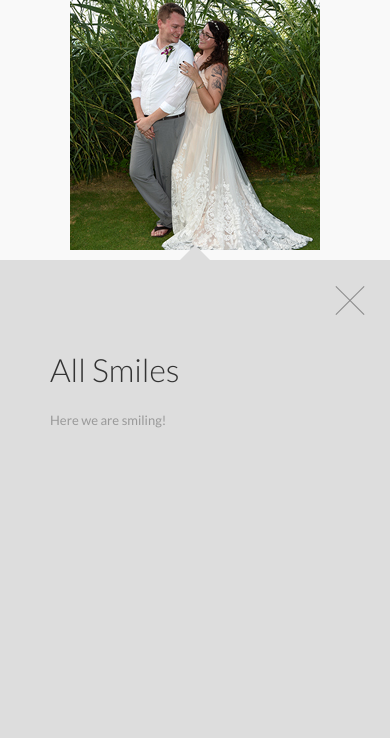
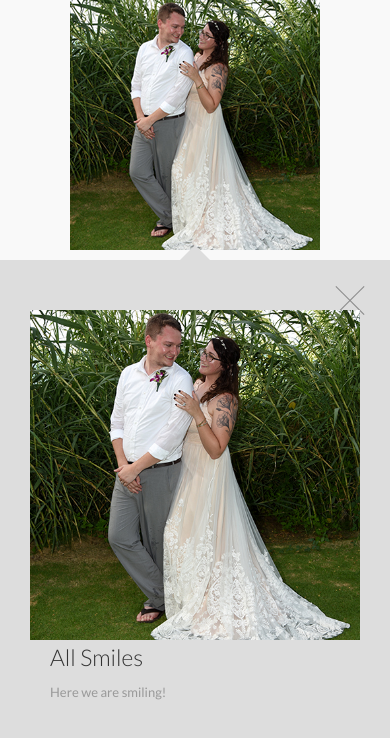
Before and after one commit to johnso-n/photodisplay, a plain HTML site: page index.html in a window 390 px wide. Both pictures are taken after a click on the link 195 px from the left and 341 px from the top of the page. Shown: the part 216-954 px from the top of the page. Drawn offline with nearby package versions, Linux system fonts and the light colour scheme.

Commit message:
mobile edit
edit made for better mobile compatibility.

```diff
--- a/css/component.css
+++ b/css/component.css
@@ -190,7 +190,9 @@
 
 @media screen and (max-width: 650px) {
 
-	.og-fullimg { display: none; }
+	.og-fullimg { display: block; width: 100%; }
 	.og-details { float: none; width: 100%; }
+	.og-expander-inner { height:auto; }
+	.og-details h3 {padding: 0px 0 10px; margin-bottom: 0px; font-size: 23px;}
 
 }
```
